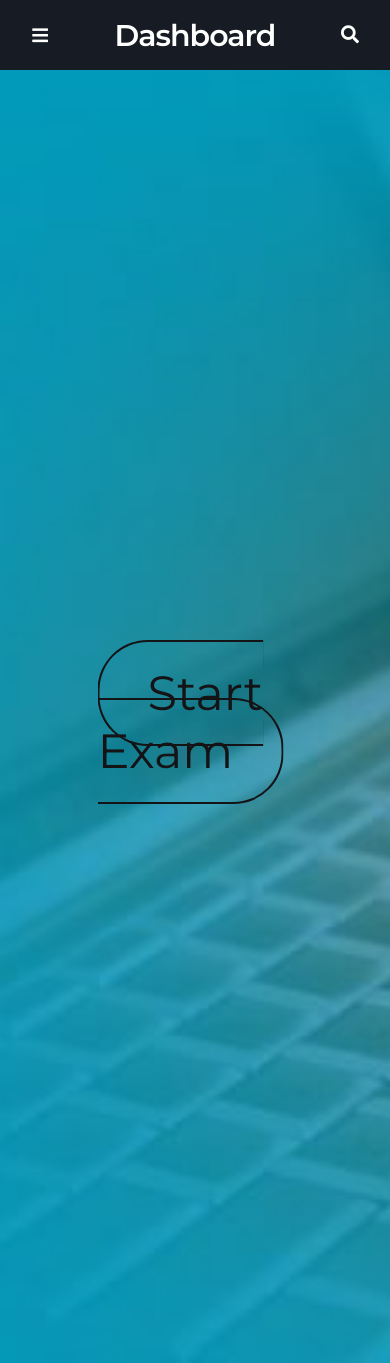
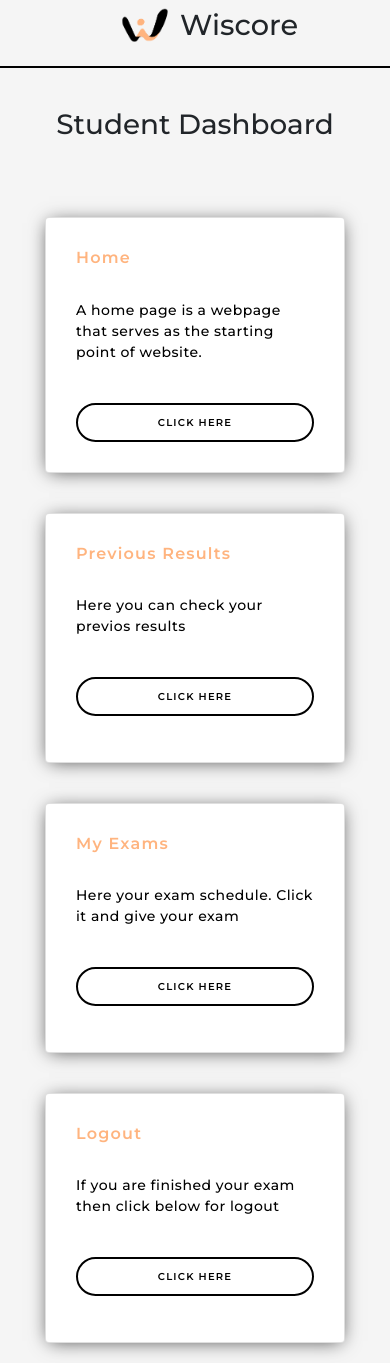
Before and after one commit to Artificier7010/E-PORTAL, a PHP site: page /Modules/StudentDashboard/test.php in a window 390 px wide. Run offline with PHP 8.4, Linux system fonts and the light colour scheme; the visitor is signed in with stand-in values (Sample User, id 1).

Commit message:
student dashbord

```diff
--- a/Modules/StudentDashboard/test.php
+++ b/Modules/StudentDashboard/test.php
@@ -1,7 +1,7 @@
 <?php
 session_start();
 
-if(isset($_SESSION['sessnid'])==false){
+if (isset($_SESSION['sessnid']) == false) {
   echo '<script type="text/JavaScript">
             window.location="../../index.php";
             alert("login failed");
@@ -12,15 +12,19 @@ if(isset($_SESSION['sessnid'])==false){
 
 <!DOCTYPE html>
 <html lang="en">
+
 <head>
   <meta charset="UTF-8">
   <meta http-equiv="X-UA-Compatible" content="IE=edge">
   <meta name="viewport" content="width=device-width, initial-scale=1.0">
-    <link rel="stylesheet" href="https://cdnjs.cloudflare.com/ajax/libs/font-awesome/5.15.3/css/all.min.css"/>
+  <link rel="stylesheet" href="https://cdnjs.cloudflare.com/ajax/libs/font-awesome/5.15.3/css/all.min.css" />
+  <!-- CSS only -->
+  <link href="https://cdn.jsdelivr.net/npm/bootstrap@5.1.3/dist/css/bootstrap.min.css" rel="stylesheet" integrity="sha384-1BmE4kWBq78iYhFldvKuhfTAU6auU8tT94WrHftjDbrCEXSU1oBoqyl2QvZ6jIW3" crossorigin="anonymous">
   <title>Document</title>
   <style>
     @import url('https://fonts.googleapis.com/css?family=Montserrat:400,500,600,700&display=swap');
-*{
+
+    * {
       margin: 0;
       padding: 0;
       outline: none;
@@ -28,334 +32,190 @@ if(isset($_SESSION['sessnid'])==false){
       font-family: 'Montserrat', sans-serif;
     }
 
-  body{
+    body {
       width: 100%;
       height: 100vh;
-    background: url('testbg.jpg');
+      background: whitesmoke;
       background-size: cover;
       background-repeat: no-repeat;
       background-position: center;
       overflow: hidden;
     }
-  .main{
-    justify-items: center;
-  }
-  div{
-    position: relative;
-    margin-top: 40px;
-  }
-  .outlined{
-    border: 2px solid #141316;
-  }
-  .rounded{
-    border-radius: 50px;
-  }
-  .anchor, .button{
-    position: relative;
-    padding: calc(.5em - 2px) 1em;
-    height: 2.5em;
-    font-size: 3rem;
-    color: #141316;
-  }
-  .anchor{
-    text-decoration: none;
-  }
-  .button{
-    overflow: hidden;
-    cursor: pointer;
-    background-color: transparent;
-  }
-  .button:hover, .anchor:hover{
-    background-color: #141316;
-    color: #ffffff;
-  }
-.item-sparkle-wrapper{
-  position: absolute;
-  top: 0;
-  left: 0;
-  right: 0;
-  bottom: 0;
-  background-color: transparent;
-  border-radius: 50px;
-  overflow: hidden;
-  z-index: 1;
-}
-.section-marker:hover > .item-sparkle-wrapper > .item-sparkle, .item-sparkle-wrapper:hover > .item-sparkle{
-  position: absolute;
-  top: 0;
-  bottom: 0;
+
+
+    .containe {
+      width: 100%;
       height: 100%;
-  width: 5px;
-  background-color: white;
-  z-index: 2;
-  transform: skewX(-15deg);
-  animation: shine-by .3s 0s ease-in-out forwards;
-}
-.cent{
-    position: absolute;
-    top: 50%;
-    left: 50%;
-    transform: translate(-50%,-50%);
-}
-#mycanvas{
-  width: 100%;
-  height: 100vh;
-  position: absolute;
-  top: 0;
-  left: 0;
-  z-index: -2;
-
+      max-width: 1535px;
+      overflow: auto;
     }
 
-@keyframes shine-by {
-  0%{
-    left: 0px;
+    .head-cont {
+      width: 100%;
+      height: auto;
+      display: flex;
+      justify-content: center;
+      align-items: center;
     }
-  100%{
-    left: 110%;
+
+    .logo-txt {
+      width: 150px;
+      height: 50px;
+      display: flex;
+      justify-content: space-between;
+      align-items: center;
     }
+
+    .logo-txt img {
+      width: 50px;
+      height: 50px;
+    }
+
+    .logo-txt h1 {
+      font-size: 1.8rem;
+      margin-bottom: 0px;
+      margin-left: 10px;
+    }
+
+    .hrr {
+      border: 1px solid rgb(0, 0, 0);
+      opacity: 1;
     }
 
 
-nav{
-  background: #171c24;
+    /* Card styling */
+    .wrapper {
       display: flex;
+      justify-content: center;
       flex-wrap: wrap;
-  align-items: center;
-  justify-content: space-between;
-  height: 70px;
-  padding: 0 100px;
     }
-nav .logo{
-  color: #fff;
-  font-size: 30px;
+
+    .card {
+      max-width: 300px;
+      min-height: 250px;
+      background: #fff;
+      padding: 30px;
+      box-sizing: border-box;
+      color: black;
+      margin: 20px;
+      box-shadow: 0px 2px 18px -4px rgba(0, 0, 0, 0.75);
+    }
+
+    .card:nth-child(2) {
+      background: #FFF;
+    }
+
+    .card:last-child {
+      background: #FFF;
+    }
+
+    .card-title {
+      margin-top: 0;
+      font-size: 16px;
       font-weight: 600;
-  letter-spacing: -1px;
-  margin: 0;
+      letter-spacing: 1.2px;
+      color: #ffb47f;
     }
-nav .nav-items{
-  display: flex;
-  flex: 1;
-  padding: 0 0 0 40px;
-  margin: 0;
+
+    .card-content {
+      font-size: 14px;
+      letter-spacing: 0.5px;
+      line-height: 1.5;
+      font-weight: 500;
     }
-nav .nav-items li{
-  list-style: none;
-  padding: 0 15px;
+
+    .card-btn {
+      all: unset;
+      display: inline-block;
+     text-align: center;
+      border: 2px solid black;
+      padding: 10px 15px;
+      border-radius: 25px;
+      font-size: 10px;
+      font-weight: 600;
+      transition: all 0.5s;
+      cursor: pointer;
+      letter-spacing: 1.2px;
     }
-nav .nav-items li a{
-  color: #fff;
-  font-size: 18px;
-  font-weight: 500;
-  text-decoration: none;
+
+    .card-btn:hover {
+      color: black;
+      background: #FFF;
     }
-nav .nav-items li a:hover{
-  color: #ff3d00;
+
+    .card:nth-child(2) .card-btn:hover {
+      color: black;
+      background: #FFF;
     }
-nav form{
-  display: flex;
-  height: 40px;
-  padding: 2px;
-  background: #1e232b;
-  min-width: 18%!important;
-  border-radius: 2px;
-  border: 1px solid rgba(155,155,155,0.2);
-}
-nav form .search-data{
-  width: 100%;
-  height: 100%;
-  padding: 0 10px;
-  color: #fff;
-  font-size: 17px;
-  border: none;
-  font-weight: 500;
-  background: none;
-}
-nav form button{
-  padding: 0 15px;
-  color: #fff;
-  font-size: 17px;
-  background: #ff3d00;
-  border: none;
-  border-radius: 2px;
-  cursor: pointer;
-}
-nav form button:hover{
-  background: #e63600;
-}
-nav .menu-icon,
-nav .cancel-icon,
-nav .search-icon{
-  width: 40px;
-  text-align: center;
-  margin: 0 50px;
-  font-size: 18px;
-  color: #fff;
-  cursor: pointer;
-  display: none;
-}
-nav .menu-icon span,
-nav .cancel-icon,
-nav .search-icon{
-  display: none;
-}
-@media (max-width: 1245px) {
-  nav{
-    padding: 0 50px;
-  }
-}
-@media (max-width: 1140px){
-  nav{
-    padding: 0px;
-  }
-  nav .logo{
-    flex: 2;
-    text-align: center;
-  }
-  nav .nav-items{
-    position: fixed;
-    z-index: 99;
-    top: 70px;
-    width: 100%;
-    left: -100%;
-    height: 100%;
-    padding: 10px 50px 0 50px;
-    text-align: center;
-    background: #14181f;
-    display: inline-block;
-    transition: left 0.3s ease;
-  }
-  nav .nav-items.active{
-    left: 0px;
-  }
-  nav .nav-items li{
-    line-height: 40px;
-    margin: 30px 0;
-  }
-  nav .nav-items li a{
-    font-size: 20px;
-  }
-  nav form{
-    position: absolute;
-    top: 80px;
-    right: 50px;
-    opacity: 0;
-    pointer-events: none;
-    transition: top 0.3s ease, opacity 0.1s ease;
-  }
-  nav form.active{
-    top: 95px;
-    opacity: 1;
-    pointer-events: auto;
-  }
-  nav form:before{
-    position: absolute;
-    content: "";
-    top: -13px;
-    right: 0px;
-    width: 0;
-    height: 0;
-    z-index: -1;
-    border: 10px solid transparent;
-    border-bottom-color: #1e232b;
-    margin: -20px 0 0;
-  }
-  nav form:after{
-    position: absolute;
-    content: '';
-    height: 60px;
-    padding: 2px;
-    background: #1e232b;
-    border-radius: 2px;
-    min-width: calc(100% + 20px);
-    z-index: -2;
-    left: 50%;
-    top: 50%;
-    transform: translate(-50%, -50%);
-  }
-  nav .menu-icon{
-    display: block;
-  }
-  nav .search-icon,
-  nav .menu-icon span{
-    display: block;
-  }
-  nav .menu-icon span.hide,
-  nav .search-icon.hide{
-    display: none;
-  }
-  nav .cancel-icon.show{
-    display: block;
-  }
-}
-.content{
-  position: absolute;
-  top: 50%;
-  left: 50%;
-  text-align: center;
-  transform: translate(-50%, -50%);
-}
-.content header{
-  font-size: 30px;
-  font-weight: 700;
-}
-.content .text{
-  font-size: 30px;
-  font-weight: 700;
-}
-.space{
-  margin: 10px 0;
-}
-nav .logo.space{
-  color: red;
-  padding: 0 5px 0 0;
-}
-@media (max-width: 980px){
-  nav .menu-icon,
-  nav .cancel-icon,
-  nav .search-icon{
-    margin: 0 20px;
-  }
-  nav form{
-    right: 30px;
-  }
-}
-@media (max-width: 350px){
-  nav .menu-icon,
-  nav .cancel-icon,
-  nav .search-icon{
-    margin: 0 10px;
-    font-size: 16px;
-  }
-}
-.content{
-  position: absolute;
-  top: 50%;
-  left: 50%;
-  transform: translate(-50%, -50%);
-}
-.content header{
-  font-size: 30px;
-  font-weight: 700;
-}
-.content .text{
-  font-size: 30px;
-  font-weight: 700;
-}
-.content .space{
-  margin: 10px 0;
+
+    .card:last-child .card-btn:hover {
+      color: black;
+      background: #FFF;
     }
   </style>
 
 </head>
+
 <body>
-<nav>
+  <div class="containe">
+    <div class="head-cont">
+      <div class="logo-txt">
+        <img src="../../Assets/lightbglogo.png" alt="">
+        <h1>Wiscore</h1>
+      </div>
+
+    </div>
+    <hr size="2px" class="hrr" color="rgb(255 180 127)">
+
+    <br>
+    <div id="midcont" class="midcont">
+      <center>
+        <h1>Student Dashboard</h1>
+      </center>
+      <!-- <hr> -->
+      <br>
+    <br>
+      <div class="wrapper">
+        <div data-aos-anchor="#midcont" data-aos-duration="1500" data-aos-easing="ease-in-quad" data-aos="flip-left" class="card">
+          <h3 class="card-title">Home</h3>
+          <br>
+          <p class="card-content">A home page is a webpage that serves as the starting point of website.</p>
+          <br>
+          <a href="" class="card-btn">CLICK HERE</a>
+        </div>
+        <div data-aos-anchor="#midcont" data-aos-duration="1600" data-aos-easing="ease-in-quad" data-aos="flip-left" class="card">
+          <h3 class="card-title">Previous Results</h3>
+          <br>
+          <p class="card-content">Here you can check your previos results</p>
+          <br>
+          <a href="preresults.php" class="card-btn">CLICK HERE</a>
+        </div>
+        <div data-aos-anchor="#midcont" data-aos-duration="1700" data-aos-easing="ease-in-quad" data-aos="flip-left" class="card">
+          <h3 class="card-title">My Exams</h3>
+          <br>
+          <p class="card-content">Here your exam schedule. Click it and give your exam </p>
+          <br>
+          <a href="stuexamview.php" class="card-btn">CLICK HERE</a>
+        </div>
+        <div data-aos-anchor="#midcont" data-aos-duration="1700" data-aos-easing="ease-in-quad" data-aos="flip-left" class="card">
+          <h3 class="card-title">Logout</h3>
+          <br>
+          <p class="card-content">If you are finished your exam then click below for logout</p>
+          <br>
+          <a href="logout.php" class="card-btn">CLICK HERE</a>
+        </div>
+      </div>
+    </div>
+  </div>
+  <!-- <nav>
     <div class="menu-icon">
       <span class="fas fa-bars"></span>
     </div>
-         <div class="logo">
-            Dashboard
+    <div class="logo-txt">
+      <img src="../../Assets/lightbglogo.png" alt="">
+      <h1>Wiscore</h1>
     </div>
+
     <div class="nav-items">
       <li><a href="">Home</a></li>
       <li><a href="preresults.php">Previous Results</a></li>
@@ -363,41 +223,34 @@ nav .logo.space{
       <li><a href="logout.php">Logout</a></li>
 
     </div>
-         <div class="search-icon">
-            <span class="fas fa-search"></span>
-         </div>
-         <div class="cancel-icon">
-            <span class="fas fa-times"></span>
-         </div>
-         <form action="#">
-            <input type="search" class="search-data" placeholder="Search" required>
-            <button type="submit" class="fas fa-search"></button>
-         </form>
-      </nav>
 
 
-    <div class="cent">
+  </nav> -->
+
+
+  <!-- <div class="cent">
     <a href="examportal.php" class="anchor rounded outlined section-marker">
       <span class="item-sparkle-wrapper">
         <span class="item-sparkle"></span>
       </span>
       <span> Start Exam </span>
     </a>
-    </div>
-
+  </div> -->
+  <!-- JavaScript Bundle with Popper -->
+  <script src="https://cdn.jsdelivr.net/npm/bootstrap@5.1.3/dist/js/bootstrap.bundle.min.js" integrity="sha384-ka7Sk0Gln4gmtz2MlQnikT1wXgYsOg+OMhuP+IlRH9sENBO0LRn5q+8nbTov4+1p" crossorigin="anonymous"></script>
   <script>
     const menuBtn = document.querySelector(".menu-icon span");
     const searchBtn = document.querySelector(".search-icon");
     const cancelBtn = document.querySelector(".cancel-icon");
     const items = document.querySelector(".nav-items");
     const form = document.querySelector("form");
-         menuBtn.onclick = ()=>{
+    menuBtn.onclick = () => {
       items.classList.add("active");
       menuBtn.classList.add("hide");
       searchBtn.classList.add("hide");
       cancelBtn.classList.add("show");
     }
-         cancelBtn.onclick = ()=>{
+    cancelBtn.onclick = () => {
       items.classList.remove("active");
       menuBtn.classList.remove("hide");
       searchBtn.classList.remove("hide");
@@ -405,7 +258,7 @@ nav .logo.space{
       form.classList.remove("active");
       cancelBtn.style.color = "#ff3d00";
     }
-         searchBtn.onclick = ()=>{
+    searchBtn.onclick = () => {
       form.classList.add("active");
       searchBtn.classList.add("hide");
       cancelBtn.classList.add("show");
```
Also changed, not shown: Modules/logout.php (added, +8 -0 lines). Lines whose indentation alone changed are shown as unchanged.
